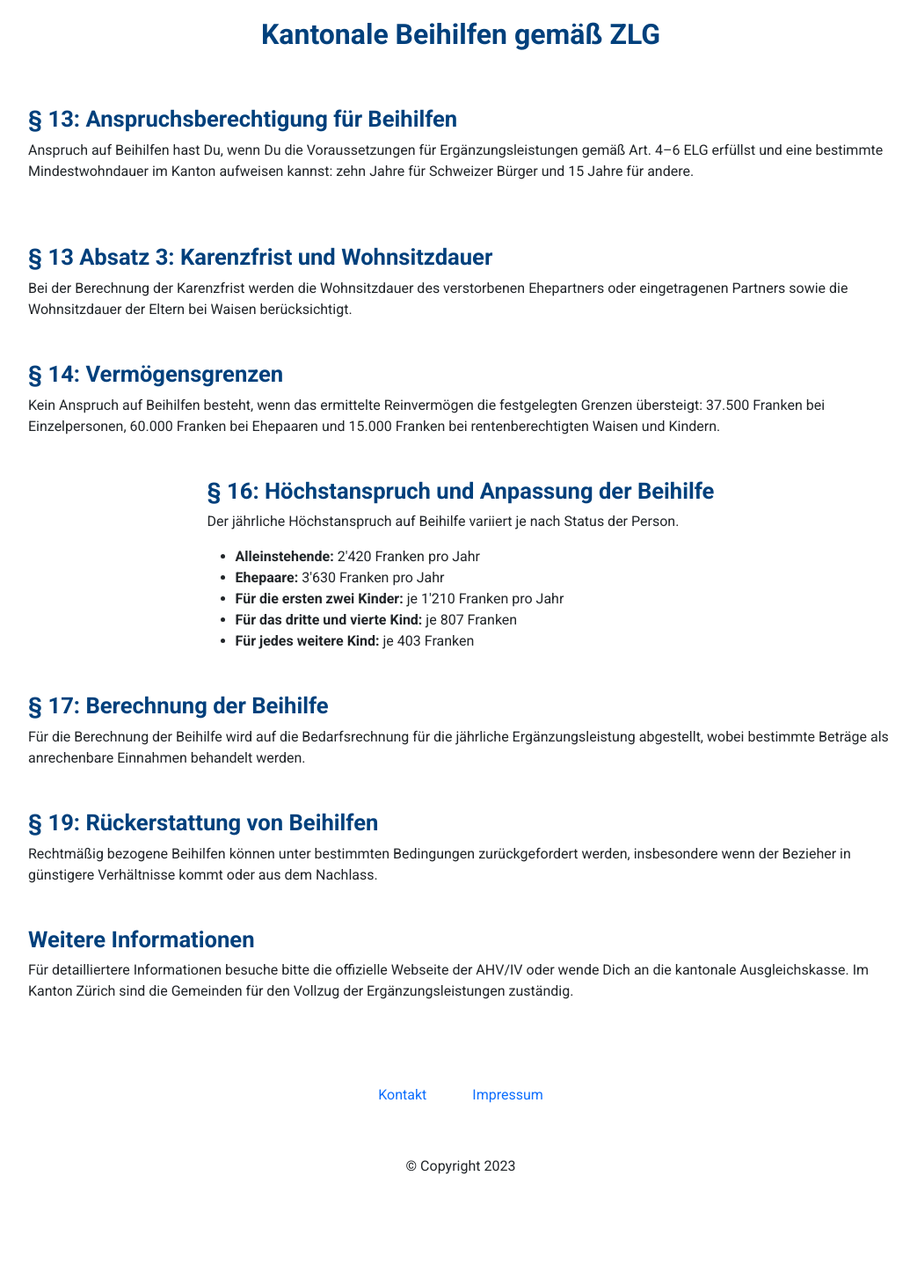
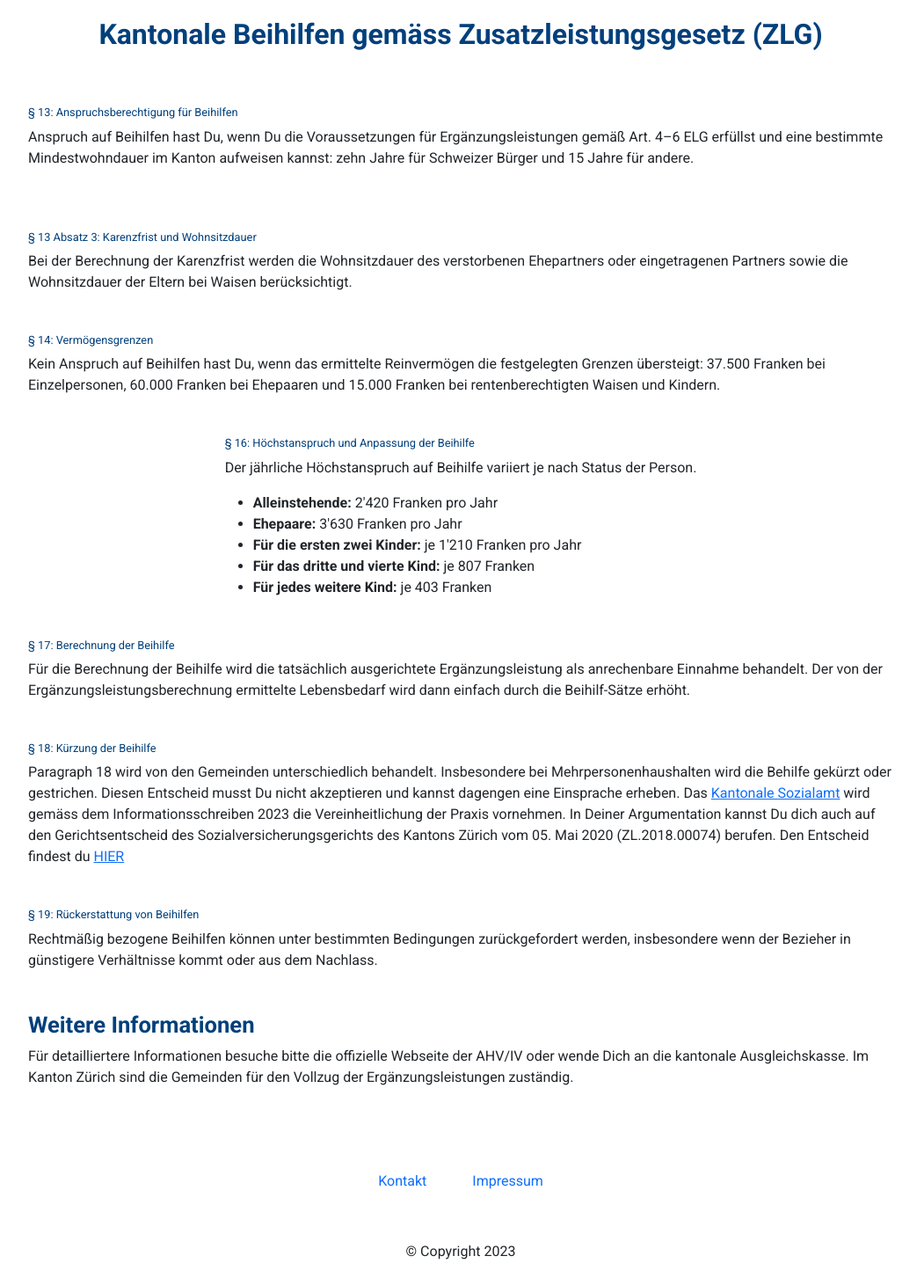
Before and after one commit to fmpberger88/eli-project, a Django app: page /kantonale-leistungen/beihilfe/ in a window 1280 px wide. Shown: the part 201-1654 px from the top of the page at 88% size, without its empty margins (116-1159 px from the left). Before the commit the page ends 1536 px from the top, so only its background shows below. Run offline with Django 4.2, Linux system fonts and the light colour scheme; some libraries are stand-ins or nearby versions.

Commit message:
beihilfe.html updaten

```diff
--- a/templates/kantonale_leistungen/beihilfe.html
+++ b/templates/kantonale_leistungen/beihilfe.html
@@ -2,11 +2,11 @@
 
 {% block content %}
 <div class="container">
-    <h1>Kantonale Beihilfen gemäß ZLG</h1>
+    <h1>Kantonale Beihilfen gemäss Zusatzleistungsgesetz (ZLG)</h1>
 
     <!-- Anspruchsberechtigung -->
     <section class="my-4">
-        <h2>§ 13: Anspruchsberechtigung für Beihilfen</h2>
+        <h3>§ 13: Anspruchsberechtigung für Beihilfen</h3>
         <p>
             Anspruch auf Beihilfen hast Du, wenn Du die Voraussetzungen für Ergänzungsleistungen gemäß Art. 4–6 ELG erfüllst und eine bestimmte Mindestwohndauer im Kanton aufweisen kannst: zehn Jahre für Schweizer Bürger und 15 Jahre für andere.
         </p>
@@ -15,7 +15,7 @@
 
     <!-- Wohnsitzdauer und Karenzfrist -->
     <section>
-        <h2>§ 13 Absatz 3: Karenzfrist und Wohnsitzdauer</h2>
+        <h3>§ 13 Absatz 3: Karenzfrist und Wohnsitzdauer</h3>
         <p>
             Bei der Berechnung der Karenzfrist werden die Wohnsitzdauer des verstorbenen Ehepartners oder eingetragenen Partners sowie die Wohnsitzdauer der Eltern bei Waisen berücksichtigt.
         </p>
@@ -23,15 +23,15 @@
 
     <!-- Vermögensgrenzen -->
     <section>
-        <h2>§ 14: Vermögensgrenzen</h2>
+        <h3>§ 14: Vermögensgrenzen</h3>
         <p>
-            Kein Anspruch auf Beihilfen besteht, wenn das ermittelte Reinvermögen die festgelegten Grenzen übersteigt: 37.500 Franken bei Einzelpersonen, 60.000 Franken bei Ehepaaren und 15.000 Franken bei rentenberechtigten Waisen und Kindern.
+            Kein Anspruch auf Beihilfen hast Du, wenn das ermittelte Reinvermögen die festgelegten Grenzen übersteigt: 37.500 Franken bei Einzelpersonen, 60.000 Franken bei Ehepaaren und 15.000 Franken bei rentenberechtigten Waisen und Kindern.
         </p>
     </section>
 
     <!-- Höchstanspruch und Anpassung -->
     <section>
-        <h2>§ 16: Höchstanspruch und Anpassung der Beihilfe</h2>
+        <h3>§ 16: Höchstanspruch und Anpassung der Beihilfe</h3>
         <p>
             Der jährliche Höchstanspruch auf Beihilfe variiert je nach Status der Person.
         </p>
@@ -46,15 +46,23 @@
 
     <!-- Berechnung der Beihilfe -->
     <section>
-        <h2>§ 17: Berechnung der Beihilfe</h2>
+        <h3>§ 17: Berechnung der Beihilfe</h3>
         <p>
-            Für die Berechnung der Beihilfe wird auf die Bedarfsrechnung für die jährliche Ergänzungsleistung abgestellt, wobei bestimmte Beträge als anrechenbare Einnahmen behandelt werden.
+            Für die Berechnung der Beihilfe wird die tatsächlich ausgerichtete Ergänzungsleistung als anrechenbare Einnahme behandelt. Der von der Ergänzungsleistungsberechnung ermittelte Lebensbedarf wird dann einfach durch die Beihilf-Sätze erhöht.
+        </p>
+    </section>
+
+        <!-- Kürzung der Beihilfe -->
+    <section>
+        <h3>§ 18: Kürzung der Beihilfe</h3>
+        <p>
+            Paragraph 18 wird von den Gemeinden unterschiedlich behandelt. Insbesondere bei Mehrpersonenhaushalten wird die Behilfe gekürzt oder gestrichen. Diesen Entscheid musst Du nicht akzeptieren und kannst dagengen eine Einsprache erheben. Das <a href="https://www.zh.ch/de/soziales/ergaenzungsleistungen-ahv-iv.html#-1837901559" target="_blank" aria-label="Link zum Kantonalen Sozialamt Abteilung Sozialversicherungen">Kantonale Sozialamt</a> wird gemäss dem Informationsschreiben 2023 die Vereinheitlichung der Praxis vornehmen. In Deiner Argumentation kannst Du dich auch auf den Gerichtsentscheid des Sozialversicherungsgerichts des Kantons Zürich vom 05. Mai 2020 (ZL.2018.00074) berufen. Den Entscheid findest du <a href="https://findex.webgate.cloud/entscheide/ZL.2018.00074.html" target="_blank" aria-label="Link zum Sozialgerichtsentscheid">HIER</a>
         </p>
     </section>
 
     <!-- Rückerstattung und unrechtmäßige Bezüge -->
     <section>
-        <h2>§ 19: Rückerstattung von Beihilfen</h2>
+        <h3>§ 19: Rückerstattung von Beihilfen</h3>
         <p>
             Rechtmäßig bezogene Beihilfen können unter bestimmten Bedingungen zurückgefordert werden, insbesondere wenn der Bezieher in günstigere Verhältnisse kommt oder aus dem Nachlass.
         </p>
```
